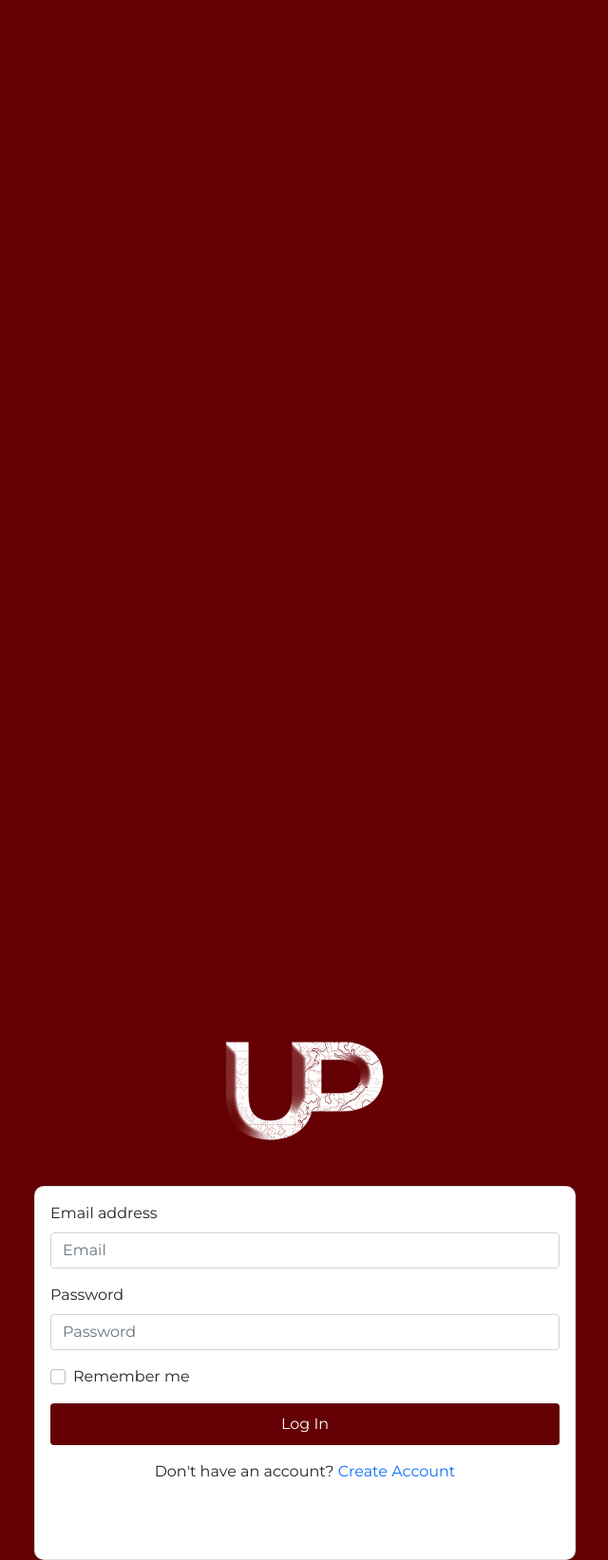
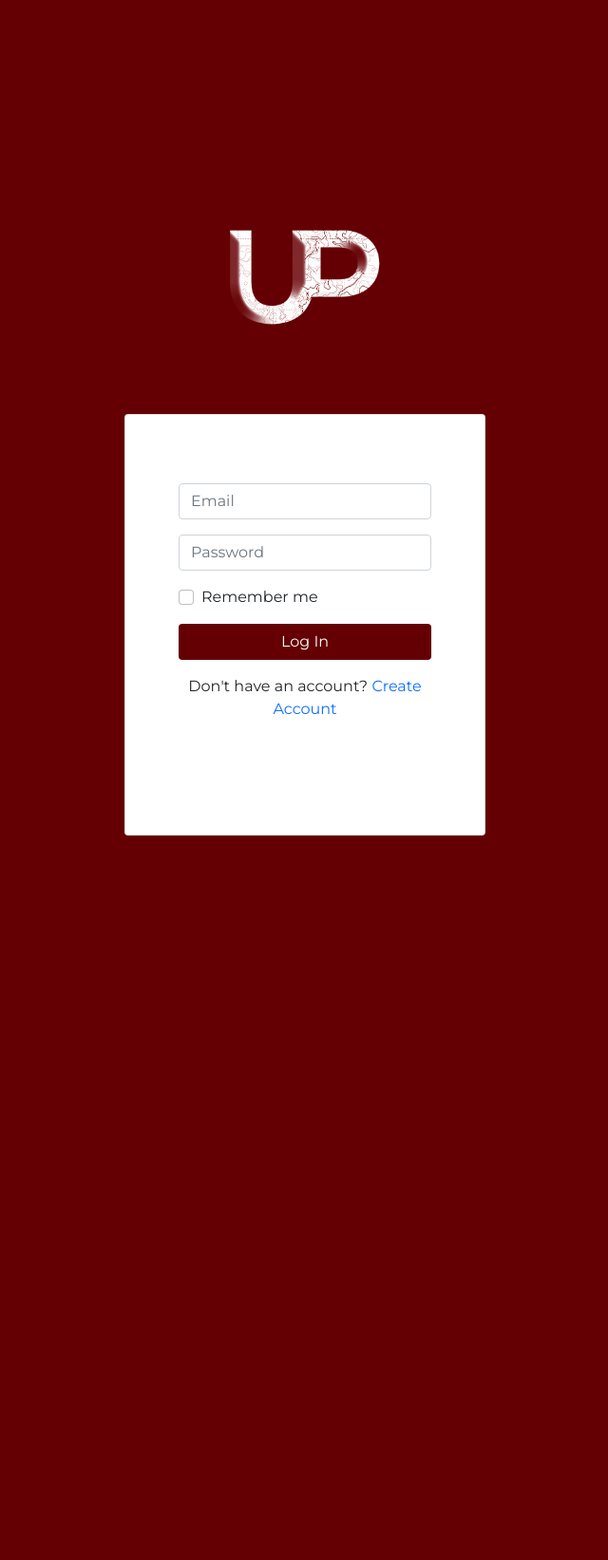
Before and after one commit to ArsenalGenieJames/IM_PROJECT_upeterian, a PHP site: page /login.php in a window 1280 px wide. Shown: the whole page at 95% size, without its empty margins (319-959 px from the left). After the commit the page ends 880 px from the top, so only its background shows below. Run offline with PHP 8.4, Linux system fonts and the light colour scheme; some libraries are stand-ins or nearby versions.

Commit message:
first commit

```diff
--- a/login.php
+++ b/login.php
@@ -18,7 +18,7 @@ if ($_SERVER["REQUEST_METHOD"] == "POST") {
         if (password_verify($password, $user['password'])) {
             // Password is correct, set session
             $_SESSION['user_id'] = $user['user_id'];
-            header("Location: home.php"); // Redirect to your home page
+            header("Location: home.php");
             exit();
         } else {
             echo "Invalid password.";
@@ -45,53 +45,38 @@ if ($_SERVER["REQUEST_METHOD"] == "POST") {
     <link rel="stylesheet" href="https://cdn.jsdelivr.net/npm/bootstrap-icons@1.9.0/font/bootstrap-icons.css">
     <link rel="stylesheet" href="style.css">
 </head>
-<style>
-    body {
-        overflow: none;
-    }
-</style>
 
 <body>
     <div class="container">
-        <div class="row justify-content-center align-items-center">
+        <div class="row justify-content-center align-items-center vh-100 ">
 
-            <div class="col-md-6 logcon md-5">
+            <div class="col-md-6 col-lg-4 logcon mt-5">
+                <div class="col-12 d-flex justify-content-center">
+                    <img src="secondary_lgo.png" class="img-fluid w-50 h-50" alt="secondary logo">
+                </div>
 
-                <img src="assets/secondary logo.png" alt="secondary logo" class="img-fluid mx-auto d-block"
-                    style="height: 200px; width: 200px;">
-                <div class="card">
-
-                    <div class="card-body text-center logcon1 mb-5 ">
-                        <form action="login.php" method="post">
+                <div class="card mt-5 ">
+                    <div class="card-body text-center p-5  ">
+                        <form action="login.php" method="post" class="mt-3 p-2 mb-5">
                             <div class="mb-3 text-start">
-                                <label for="email" class="form-label">Email address</label>
-                                <input type="email" name="email" class="form-control" id="email"
-                                    aria-describedby="emailHelp" placeholder="Email" required>
+                                <input type="email" name="email" class="form-control" id="email" aria-describedby="emailHelp" placeholder="Email" required>
                             </div>
-
                             <div class="mb-3 text-start">
-                                <label for="password" class="form-label">Password</label>
-                                <input type="password" name="password" class="form-control" id="password"
-                                    placeholder="Password" required>
+                                <input type="password" name="password" class="form-control" id="password" placeholder="Password" required>
                             </div>
-
                             <div class="mb-3 form-check text-start">
                                 <input type="checkbox" class="form-check-input" id="rememberMe">
                                 <label class="form-check-label" for="rememberMe">Remember me</label>
                             </div>
-
-                            <button type="submit" class="btn login-set">Log In</button>
-
+                            <button type="submit" class="btn w-100 login-set">Log In</button>
                             <div class="text-center mt-3">
-                                <p>Don't have an account?
-                                    <a href="register.php" style="text-decoration: none;">Create Account</a>
-                                </p>
+                                <p>Don't have an account? <a href="register.php" class="text-decoration-none">Create Account</a></p>
                             </div>
-
                         </form>
                     </div>
                 </div>
             </div>
+
         </div>
     </div>
     <script src="https://cdn.jsdelivr.net/npm/bootstrap@5.0.2/dist/js/bootstrap.bundle.min.js"
--- a/style.css
+++ b/style.css
@@ -7,29 +7,17 @@
       font-style: normal;
 
   }
-  .card {
-      border-radius: 10px;
-      box-shadow: 0px 2px 5px rgba(0, 0, 0, 0.1);
-  }
  .login-set {
      background-color: #640003;
-     width: 100%;
      color: white;
-     border: none;
-     padding: 10px 20px;
      cursor: pointer;
  }
  .login-set:hover {
-     background-color: #424040;
-     color: white;
+    background-color: #640003;
  }
+
  .logcon{
     padding-right: 0% ;
     padding-left: 0% ;
     margin-bottom: -20%;
-    margin-top: 92%;
  }
- .logcon1{
-    width: 100%;
-    height: 517%;
- }
```
Also changed, not shown: secondary_lgo.png (renamed from assets/secondary logo.png).
